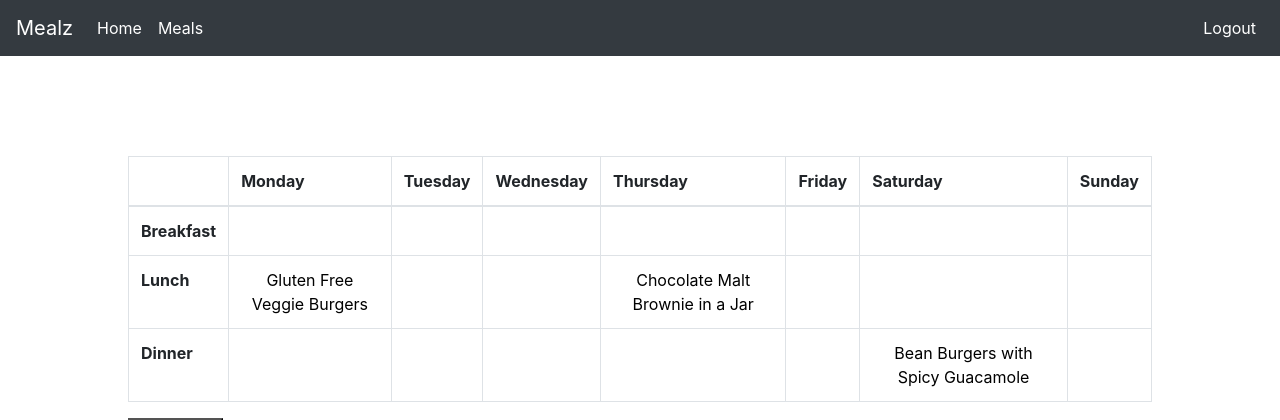
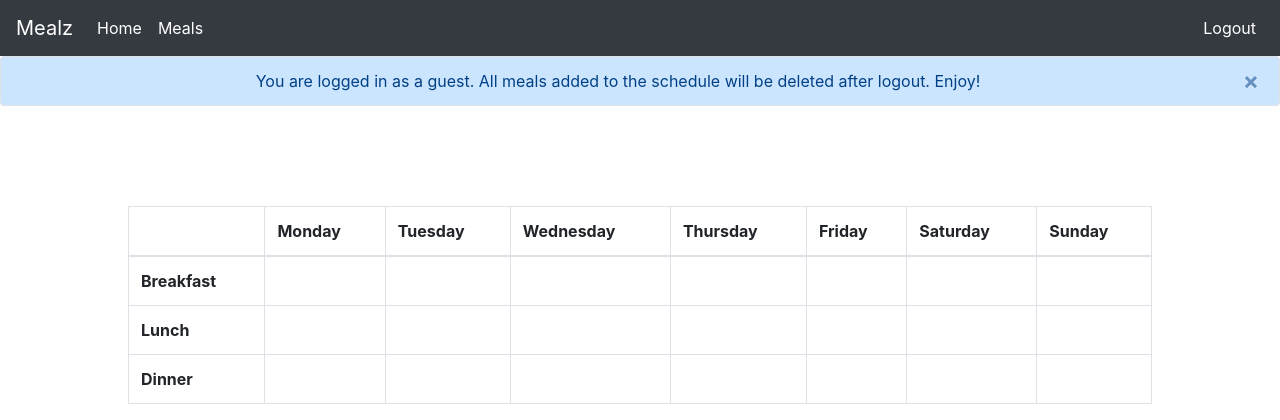
Before and after one commit to dpmumme12/mealz, a Flask app: page / in a window 1280 px wide. Shown: the top 420 px of the page. Run offline with Flask 2, Linux system fonts and the light colour scheme; a user stored in the database is signed in; lists and menus that the app fills with data are empty; some libraries are stand-ins or nearby versions.

Commit message:
added sign in as guest option

```diff
--- a/app.py
+++ b/app.py
@@ -7,12 +7,12 @@ app = Flask(__name__)
 
 app.secret_key = b"\x07\xb0p\xb0\x1e\x8dB\x7f\xd0\x86\xbf'\xac\xf1\x1e\x1d@~\x9d\xef9\xbd\xf9\xa8"
 
-@app.after_request
-def after_request(response):
-    response.headers["Cache-Control"] = "no-cache, no-store, must-revalidate"
-    response.headers["Expires"] = 0
-    response.headers["Pragma"] = "no-cache"
-    return response
+#@app.after_request
+#def after_request(response):
+    #response.headers["Cache-Control"] = "no-cache, no-store, must-revalidate"
+    #response.headers["Expires"] = 0
+    #response.headers["Pragma"] = "no-cache"
+    #return response
 
 conn = sqlite3.connect('mealz.db', check_same_thread=False)
 
@@ -39,6 +39,10 @@ def home():
 
     else:
         meals = meal()
+
+        if (session["user_id"] == 5):
+            flash("You are logged in as a guest. All meals added to the schedule will be deleted after logout. Enjoy!")
+            return render_template("home.html", alert = "primary", meals = meals)
 
         return render_template("home.html", meals = meals)
 
@@ -222,3 +226,15 @@ def clear_table():
     conn.commit()
 
     return redirect("/")
+
+@app.route("/guest_login")
+def guest_login():
+    session.clear()
+
+    c.execute("DELETE FROM meals WHERE user_id = :user", {"user": 5})
+
+    conn.commit()
+
+    session["user_id"] = 5
+
+    return redirect("/")
--- a/templates/layout.html
+++ b/templates/layout.html
@@ -28,11 +28,14 @@
                     </ul>
                     <ul class="navbar-nav ml-auto">
                         <li class="nav-item active">
-                            <a id="home-nav" class="nav-link" href="/logout">Logout</a>
+                            <a  class="nav-link" href="/logout">Logout</a>
                         </li>
                     </ul>
                 {% else %}
                     <ul class="navbar-nav ml-auto">
+                        <li class="nav-item active">
+                            <a id="home-nav" class="nav-link" href="/guest_login">Sign in as Guest</a>
+                        </li>
                         <li class="nav-item active">
                             <div class="btn-group dropleft">
                                 <button type="button" class="btn btn-dark dropdown-toggle" data-toggle="dropdown" aria-haspopup="true" aria-expanded="false">
```
Also changed, not shown: mealz.db.
